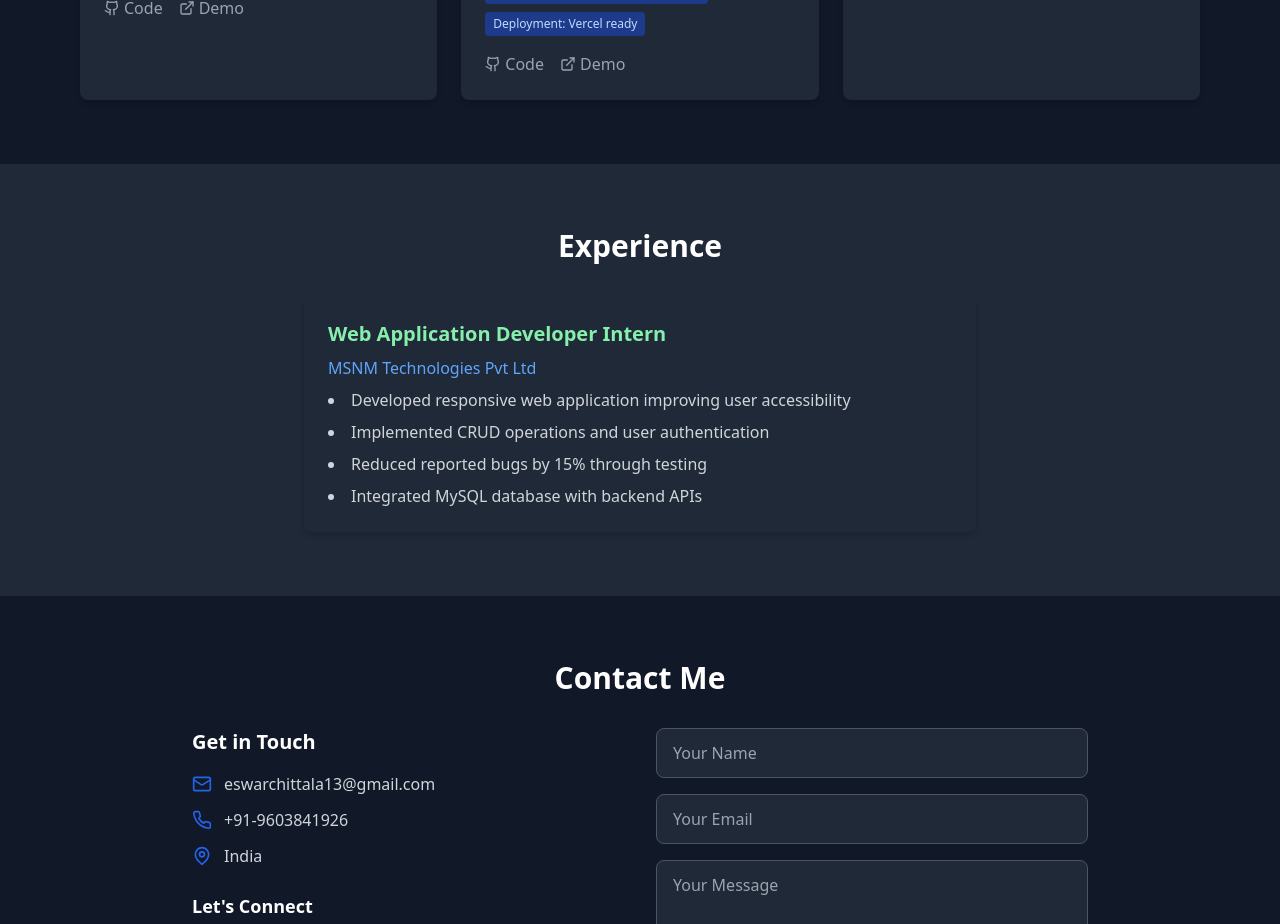
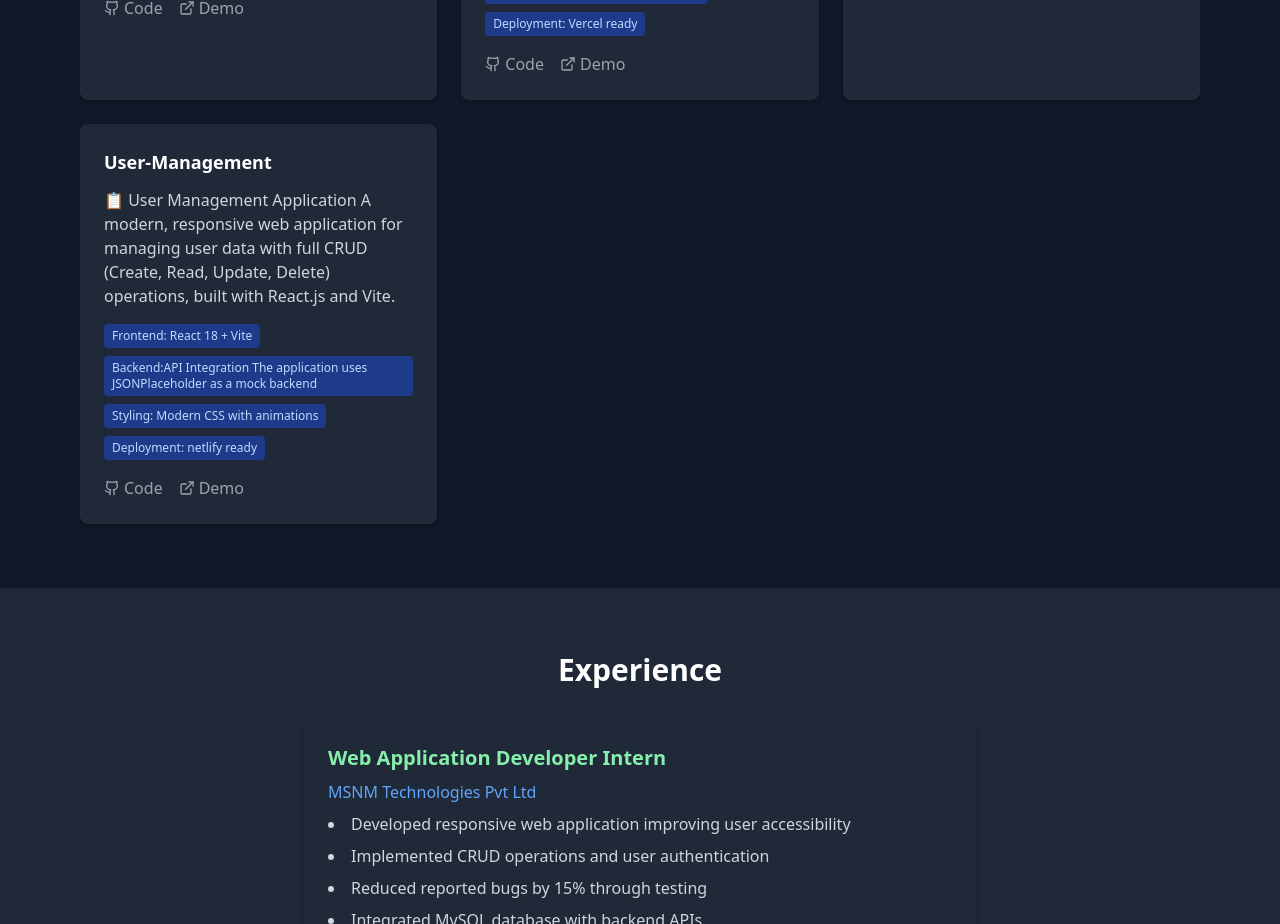
Before and after one commit to EswarChittala/portfolio, a React (Vite) app: page / in a window 1280 px wide. Shown: the part 2200-3124 px from the top of the page. Built offline with nearby package versions, Linux system fonts and the light colour scheme.

Commit message:
Add User-management project

```diff
--- a/src/components/Projects.jsx
+++ b/src/components/Projects.jsx
@@ -24,6 +24,13 @@ const Projects = () => {
       tech: ["Python", "Django", "MySQL", "ML"],
       github: "https://github.com/EswarChittala/University_Admission_Prediction_System_Database",
       demo: "#"
+    },
+    {
+      title: "User-Management",
+      desc: "📋 User Management Application A modern, responsive web application for managing user data with full CRUD (Create, Read, Update, Delete) operations, built with React.js and Vite.",
+      tech: ["Frontend: React 18 + Vite", "Backend:API Integration The application uses JSONPlaceholder as a mock backend", "Styling: Modern CSS with animations","Deployment: netlify ready"],
+      github: "https://github.com/EswarChittala/enduser_management_system",
+      demo: "https://enduser-management.netlify.app"
     }
   ];
 
```
